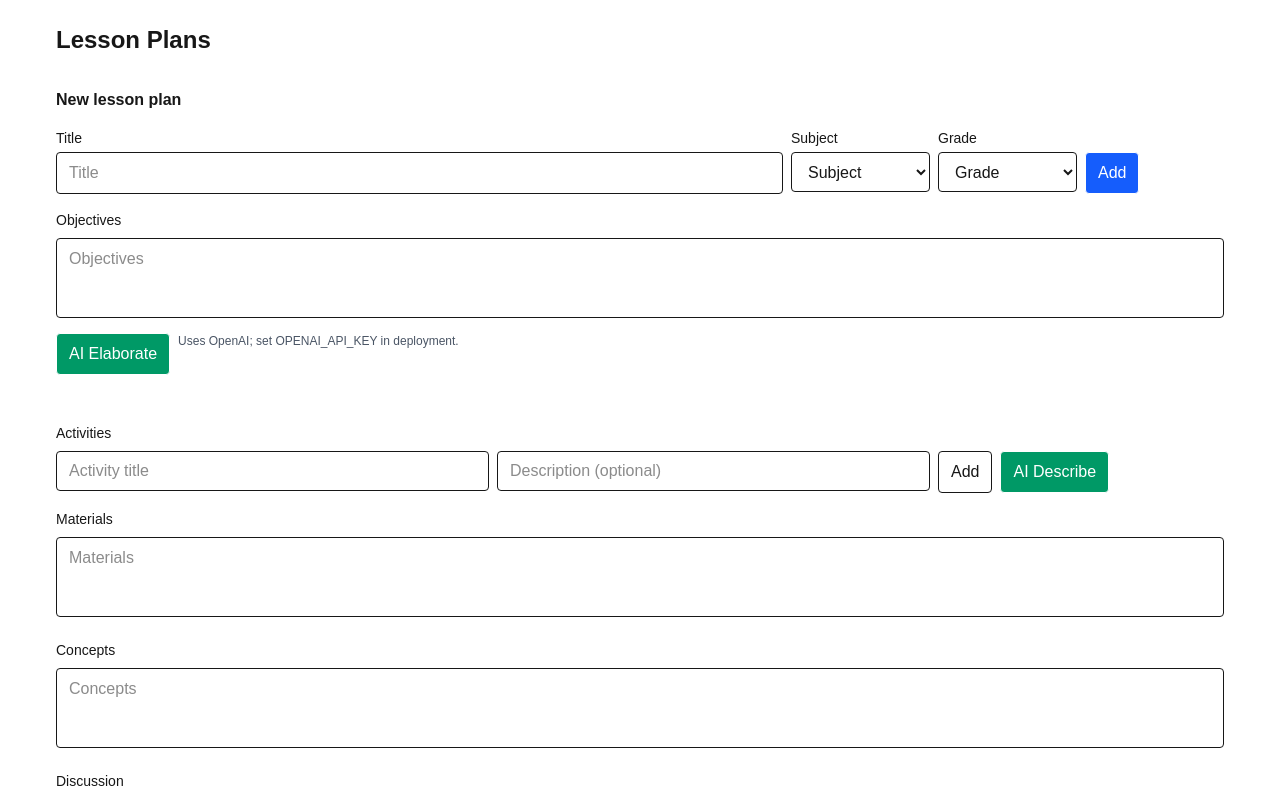
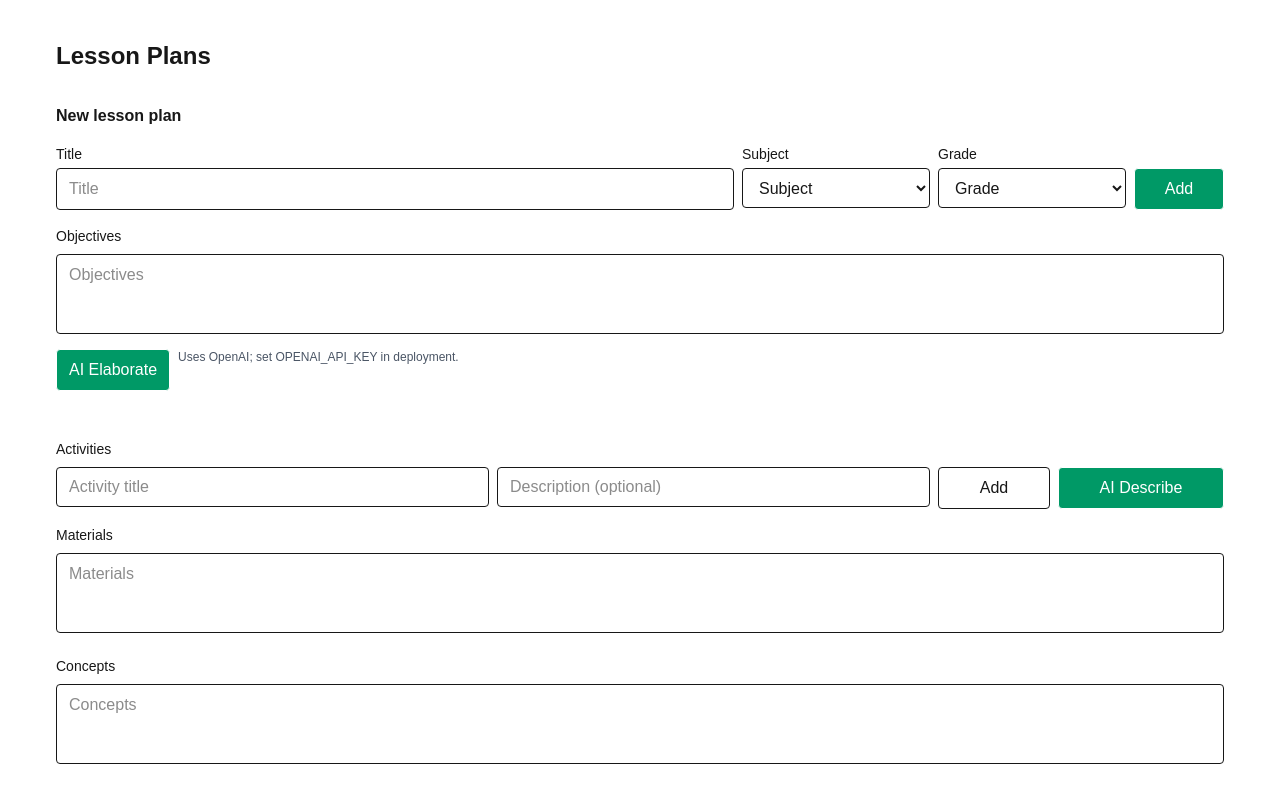
Before and after one commit to ACSLBrandon/lessons, a Next.js app: page /templates in a window 1280 px wide. Shown: the top 789 px of the page. Built offline with nearby package versions, Linux system fonts and the light colour scheme.

Commit message:
refactor: Refactored spacing and layout on plesson planning page

```diff
--- a/src/app/layout.tsx
+++ b/src/app/layout.tsx
@@ -27,7 +27,7 @@ export default function RootLayout({
       <body
         className={`${geistSans.variable} ${geistMono.variable} antialiased`}
       >
-        <div className="mx-4 md:mx-8">
+        <div className="mx-4 my-4 md:mx-8">
           {children}
         </div>
       </body>
--- a/src/app/templates/page.tsx
+++ b/src/app/templates/page.tsx
@@ -120,25 +120,25 @@ export default function TemplatesPage() {
 
       <section className="space-y-4">
         <h2 className="font-semibold">{editingId ? "Edit lesson plan" : "New lesson plan"}</h2>
-        <div className="grid gap-2 md:grid-cols-8 items-start">
-          <div className="md:col-span-5">
+        <div className="grid gap-2 md:grid-cols-12 items-start">
+          <div className="md:col-span-7">
             <label className="block text-sm font-medium mb-1">Title</label>
             <input value={title} onChange={e=>setTitle(e.target.value)} placeholder="Title" className="border rounded px-3 py-2 w-full"/>
           </div>
-          <div className="md:col-span-1">
+          <div className="md:col-span-2">
             <label className="block text-sm font-medium mb-1">Subject</label>
             <select value={subject} onChange={e=>setSubject(e.target.value as Template["subject"])} className="border rounded px-3 py-2 h-10 w-full">
               {subjects.map(s => <option key={s} value={s}>{s || "Subject"}</option>)}
             </select>
           </div>
-          <div className="md:col-span-1">
+          <div className="md:col-span-2">
             <label className="block text-sm font-medium mb-1">Grade</label>
             <select value={grade} onChange={e=>setGrade(e.target.value)} className="border rounded px-3 py-2 h-10 w-full">
               {grades.map(g => <option key={g} value={g}>{g || "Grade"}</option>)}
             </select>
           </div>
-          <div className="self-end md:col-span-1">
-            <button onClick={upsert} className="border rounded px-3 py-2 bg-blue-600 text-white">{editingId ? "Update" : "Add"}</button>
+          <div className="self-end md:col-span-1 flex">
+            <button onClick={upsert} className="border rounded px-3 py-2 bg-emerald-600 text-white grow">{editingId ? "Update" : "Add"}</button>
           </div>
         </div>
         <div className="space-y-2">
@@ -170,7 +170,7 @@ export default function TemplatesPage() {
             <input value={newActivityTitle} onChange={e=>setNewActivityTitle(e.target.value)} placeholder="Activity title" className="border rounded px-3 py-2 h-10 md:col-span-3"/>
             <input value={newActivityDesc} onChange={e=>setNewActivityDesc(e.target.value)} placeholder="Description (optional)" className="border rounded px-3 py-2 h-10 md:col-span-3"/>
             <div className="flex gap-2 md:col-span-2">
-              <button type="button" onClick={()=>{ const t=newActivityTitle.trim(); const d=newActivityDesc.trim(); if(!t) return; setActivities(prev=>[...prev,{ title:t, description:d||undefined }]); setNewActivityTitle(""); setNewActivityDesc(""); }} className="border rounded px-3 py-2">Add</button>
+              <button type="button" onClick={()=>{ const t=newActivityTitle.trim(); const d=newActivityDesc.trim(); if(!t) return; setActivities(prev=>[...prev,{ title:t, description:d||undefined }]); setNewActivityTitle(""); setNewActivityDesc(""); }} className="border rounded px-3 py-2 grow">Add</button>
               <button type="button" disabled={aiLoading} onClick={async()=>{
                 try {
                   setAiLoading(true);
@@ -178,7 +178,7 @@ export default function TemplatesPage() {
                   const data = await res.json();
                   if (data?.text) setNewActivityDesc(prev => (prev?.trim()? prev+"\n" : "") + data.text);
                 } finally { setAiLoading(false); }
-              }} className="border rounded px-3 py-2 bg-emerald-600 text-white">{aiLoading?"AI…":"AI Describe"}</button>
+              }} className="border rounded px-3 py-2 bg-emerald-600 text-white grow">{aiLoading?"AI…":"AI Describe"}</button>
             </div>
           </div>
           {activities.length>0 && (
@@ -231,16 +231,6 @@ export default function TemplatesPage() {
             <select value={filterGrade} onChange={e=>setFilterGrade(e.target.value)} className="border rounded px-3 py-2 h-10">
               {grades.map(g => <option key={g} value={g}>{g || "All grades"}</option>)}
             </select>
-            <button type="button" disabled={suggestLoading} onClick={async()=>{
-              try {
-                setSuggestLoading(true);
-                const lesson = { title, subject, grade, objectives, activities, materials, concepts, discussion };
-                const candidates = allStandards.map(s=>({ id: s.id, text: s.text, subject: s.subject, grade: s.grade }));
-                const res = await fetch("/api/standards/suggest", { method: "POST", headers: { "Content-Type": "application/json" }, body: JSON.stringify({ lesson, candidates }) });
-                const data = await res.json();
-                if (Array.isArray(data?.ids)) setSuggestedIds(data.ids);
-              } finally { setSuggestLoading(false); }
-            }} className="border rounded px-3 py-2 bg-emerald-600 text-white">{suggestLoading?"AI…":"AI Suggest Standards"}</button>
           </div>
           <ul className="mt-2 space-y-1 max-h-44 overflow-auto border rounded p-2">
             {standardsFiltered.map(s => (
@@ -252,6 +242,16 @@ export default function TemplatesPage() {
               </li>
             ))}
           </ul>
+          <button type="button" disabled={suggestLoading} onClick={async()=>{
+              try {
+                setSuggestLoading(true);
+                const lesson = { title, subject, grade, objectives, activities, materials, concepts, discussion };
+                const candidates = allStandards.map(s=>({ id: s.id, text: s.text, subject: s.subject, grade: s.grade }));
+                const res = await fetch("/api/standards/suggest", { method: "POST", headers: { "Content-Type": "application/json" }, body: JSON.stringify({ lesson, candidates }) });
+                const data = await res.json();
+                if (Array.isArray(data?.ids)) setSuggestedIds(data.ids);
+              } finally { setSuggestLoading(false); }
+            }} className="border rounded px-3 py-2 mt-2 bg-emerald-600 text-white">{suggestLoading?"AI…":"AI Suggest Standards"}</button>
           {standardIds.length > 0 && (
             <div className="text-sm text-gray-700 mt-2">Selected: {standardIds.join(", ")}</div>
           )}
```
